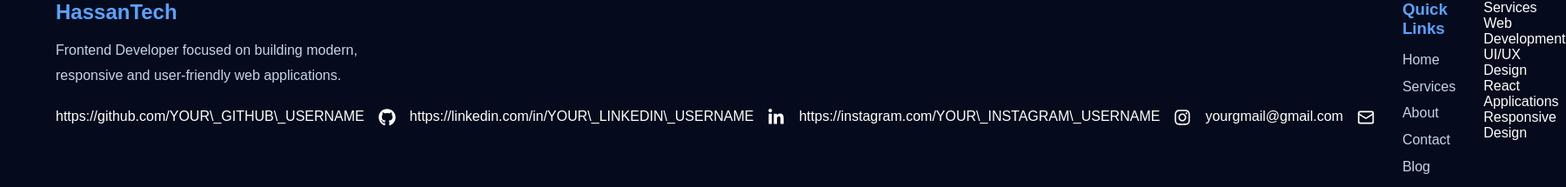
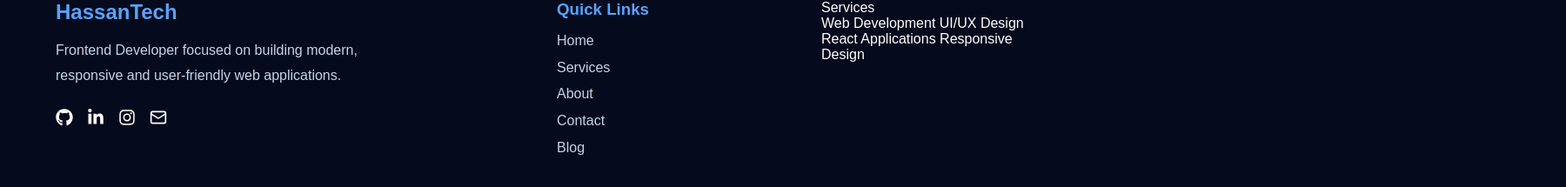
Before and after one commit to Adam-ops0952/My-Portfolio, a React (Vite) app: page / in a window 1280 px wide. Shown: the part 3285-3500 px from the top of the page at 87% size, 1800 px wide, since content can reach past the window. Built offline with nearby package versions, Linux system fonts and the light colour scheme; no server answers.

Commit message:
remove links

```diff
--- a/src/components/footer.jsx
+++ b/src/components/footer.jsx
@@ -34,16 +34,12 @@ function Footer() {
 
           <div className="social-icons">
 
-              https://github.com/YOUR\_GITHUB\_USERNAME
                 <FaGithub size={20} />
 
-              https://linkedin.com/in/YOUR\_LINKEDIN\_USERNAME
                 <FaLinkedinIn size={20} />
 
-              https://instagram.com/YOUR\_INSTAGRAM\_USERNAME
                 <FaInstagram size={20} />
 
-              yourgmail@gmail.com
                 <Mail size={20} />
           </div>
         </div>
```
